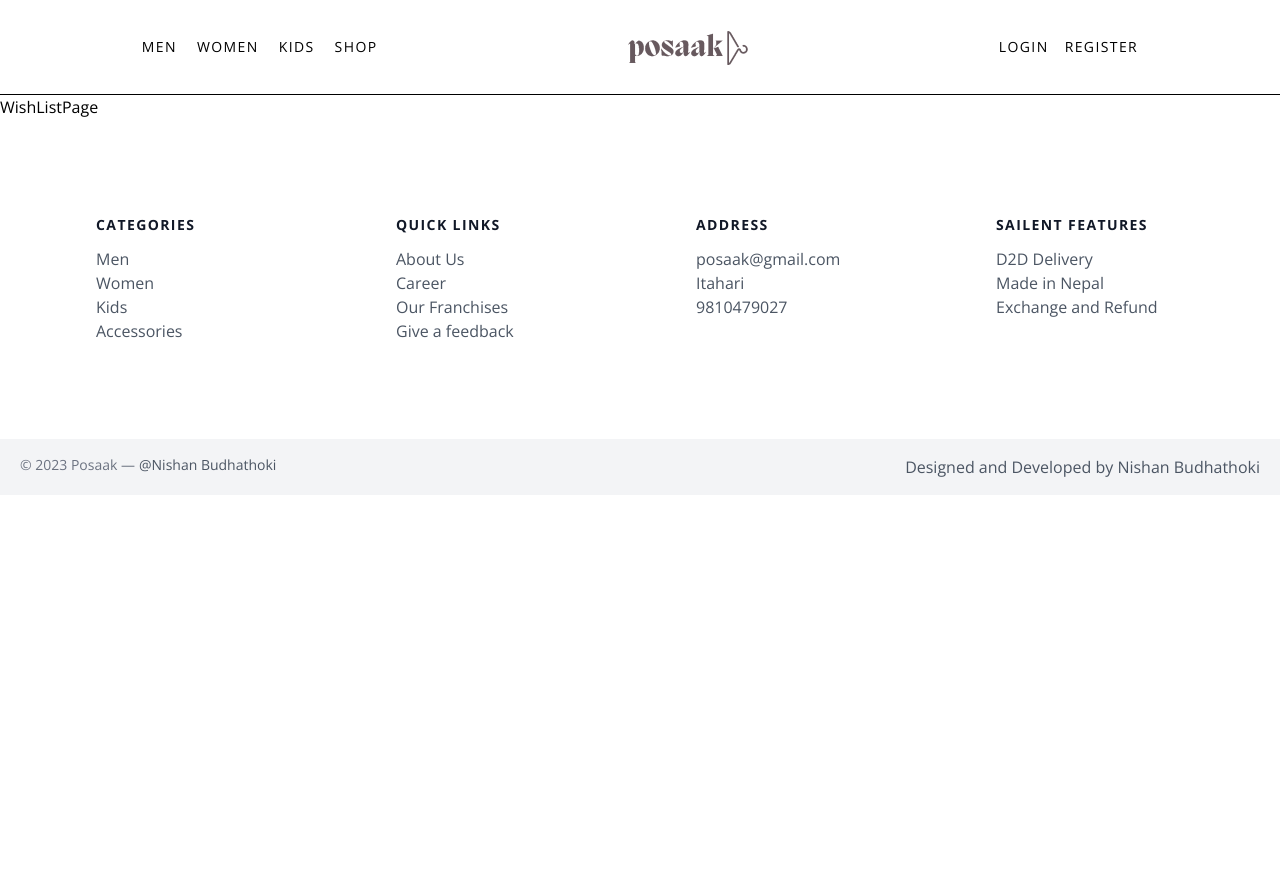
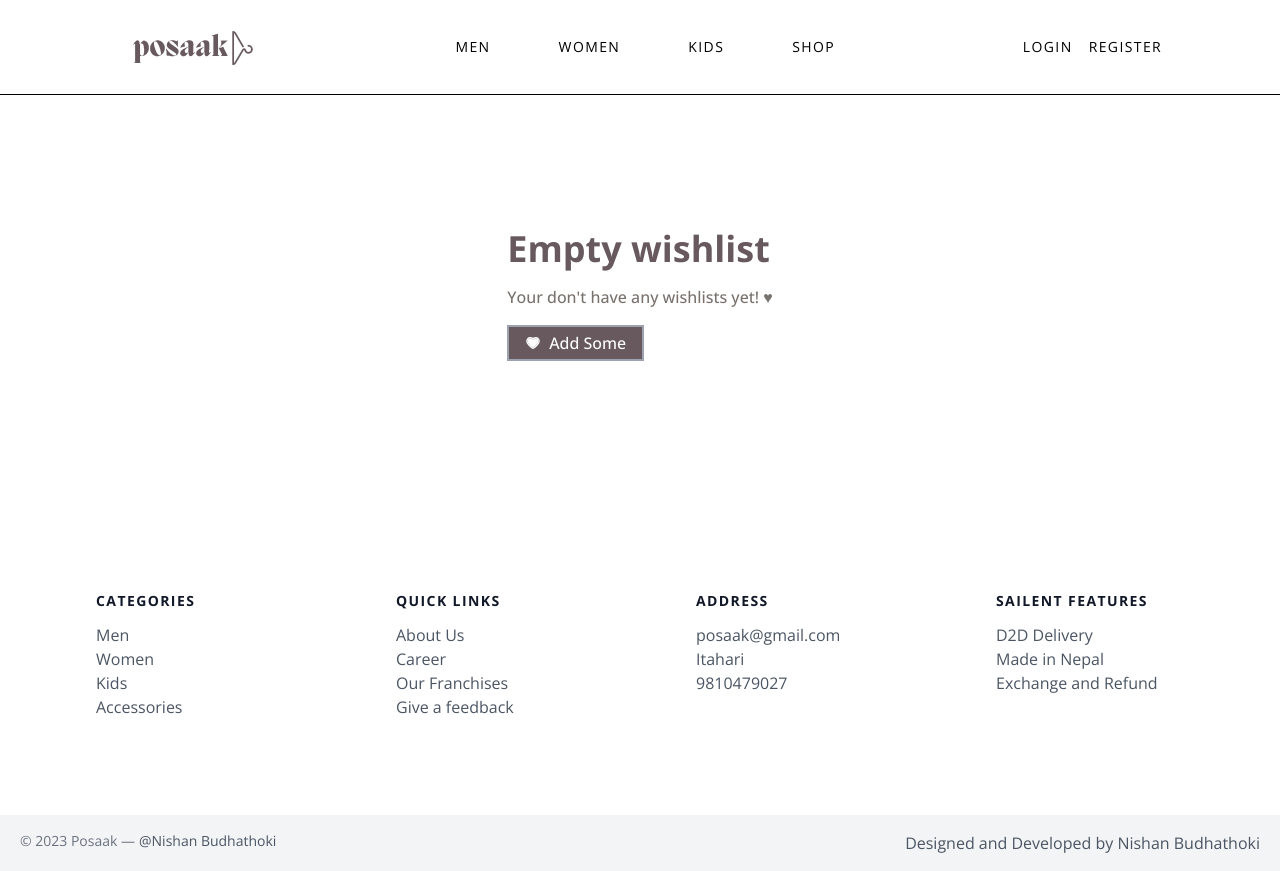
Before and after one commit to nishanbudhathoki2266/posaak, a Next.js app in the folder client/: page /wishlist in a window 1280 px wide. Before the commit the page ends 800 px from the top, so only its background shows below. Built offline with nearby package versions, Linux system fonts and the light colour scheme.

Commit message:
Tested and dispatched the wishList store

```diff
--- a/client/src/components/Navigation.jsx
+++ b/client/src/components/Navigation.jsx
@@ -24,7 +24,15 @@ function Navigation() {
   return (
     <header className="text-black-600 py-10 px-6 md:py-6 border-b-[1px] border-b-black ">
       <div className="container mx-auto flex flex-wrap justify-around items-center gap-8 md:gap-0">
-        <nav className="flex flex-wrap items-center text-sm">
+        <Link href="/" className="hidden md:block">
+          <Image
+            src="/logo.png"
+            alt="Logo of Posaak"
+            width={150}
+            height={150}
+          />
+        </Link>
+        <nav className="flex flex-wrap items-center text-sm md:gap-12">
           <Link
             href="/"
             className={`mr-5 hover:text-gray-900 tracking-widest uppercase cursor-pointer`}
@@ -52,14 +60,6 @@ function Navigation() {
             Shop
           </Link>
         </nav>
-        <Link href="/" className="hidden md:block">
-          <Image
-            src="/logo.png"
-            alt="Logo of Posaak"
-            width={150}
-            height={150}
-          />
-        </Link>
 
         <div className="flex flex-row items-center justify-center gap-4 text-sm">
           {isLoggedIn || (
--- a/client/src/components/ProductCard.jsx
+++ b/client/src/components/ProductCard.jsx
@@ -1,8 +1,29 @@
 import Image from "next/image";
 import Link from "next/link";
 import Button from "./Button";
-import { AiFillHeart } from "react-icons/ai";
+import { AiFillHeart, AiOutlineHeart } from "react-icons/ai";
+import { useDispatch, useSelector } from "react-redux";
+import {
+  addToWishList,
+  getWishList,
+} from "@/redux/reducerSlices/wishListSlice";
+import { toast } from "react-hot-toast";
 function ProductCard({ product }) {
+  const dispatch = useDispatch();
+  const wishList = useSelector(getWishList);
+
+  function handleAddToWishList() {
+    const newProduct = {
+      id: product._id,
+      name: product.name,
+      price: product.price,
+      image: product.image,
+    };
+
+    dispatch(addToWishList(newProduct));
+    toast.success("Successfully added to wishlist.");
+  }
+
   return (
     <div className="lg:w-1/4 md:w-1/2 p-4 w-fullflex flex-col items-center">
       <div className="max-h-80 max-w-sm md:w-auto rounded overflow-hidden">
@@ -24,12 +45,12 @@ function ProductCard({ product }) {
         </h2>
         <p className="mt-1">
           <span className="mr-1">
-            {product.priceDiscount > 0 && <del>${product.price}</del>}
+            {product.priceDiscount > 0 && (
+              <del>${product.price + product.priceDiscount}</del>
+            )}
           </span>
-          $
-          {product.priceDiscount
-            ? product.price - product.priceDiscount
-            : product.price}
+          Rs.
+          {product.price}
         </p>
         <div className="flex items-center justify-between mt-2">
           <Link
@@ -39,7 +60,10 @@ function ProductCard({ product }) {
             View &rarr;
           </Link>
           {/* Add to wishlist */}
-          <AiFillHeart className={`text-red-600 text-3xl cursor-pointer`} />
+          <AiOutlineHeart
+            className={`text-red-600 text-3xl cursor-pointer`}
+            onClick={handleAddToWishList}
+          />
         </div>
       </div>
     </div>
--- /dev/null
+++ b/client/src/components/WishListCard.jsx
@@ -0,0 +1,15 @@
+import Image from "next/image";
+import React from "react";
+
+function WishListCard({ product }) {
+  console.log(product);
+  return (
+    <div className="w-full border">
+      <div>
+        {product.name} - {product.price}
+      </div>
+    </div>
+  );
+}
+
+export default WishListCard;
--- a/client/src/pages/wishlist/index.js
+++ b/client/src/pages/wishlist/index.js
@@ -1,7 +1,47 @@
+import Heading from "@/components/Heading";
+import ProtectedPage from "@/components/ProtectedPage";
+import WishListCard from "@/components/WishListCard";
+import { getWishList } from "@/redux/reducerSlices/wishListSlice";
+import Link from "next/link";
 import React from "react";
+import { AiTwotoneHeart } from "react-icons/ai";
+import { useSelector } from "react-redux";
 
 function WishListPage() {
-  return <div>WishListPage</div>;
+  const wishList = useSelector(getWishList);
+
+  if (!wishList.length > 0)
+    return (
+      <div className="h-[50vh] flex items-center justify-center">
+        <div className="flex-col justify-center space-y-4 text-left px-6">
+          <div className="text-4xl font-bold text-[#67595E]">
+            Empty wishlist
+          </div>
+          <div className="text-stone-500 font-medium">
+            Your don't have any wishlists yet! ♥
+          </div>
+          <div className="flex space-x-4 items-center justify-start">
+            <Link href="/products">
+              <div className="bg-[#67595E] flex gap-2 items-center px-4 py-1 text-white font-medium border-2 border-gray-400 hover:scale-105 cursor-pointer">
+                <AiTwotoneHeart /> Add Some
+              </div>
+            </Link>
+          </div>
+        </div>
+      </div>
+    );
+  return (
+    <ProtectedPage url="wishlist">
+      <Heading position="center" className="mt-8">
+        Your Wishlist
+        <div className="mt-16 max-w-[1440px] mx-auto px-4 grid lg:grid-cols-4 md:grid-cols-3 sm:grid-cols-2 grid-cols-1 sm:gap-4 gap-14">
+          {wishList.map((product) => (
+            <WishListCard key={product.id} product={product} />
+          ))}
+        </div>
+      </Heading>
+    </ProtectedPage>
+  );
 }
 
 export default WishListPage;
--- a/client/src/redux/reducerSlices/wishListSlice.js
+++ b/client/src/redux/reducerSlices/wishListSlice.js
@@ -10,16 +10,16 @@ const wishListSlice = createSlice({
   reducers: {
     addToWishList(state, action) {
       // payload = {new product item}
-      state.cart.push(action.payload);
+      state.wishList.push(action.payload);
     },
     deleteFromWishList(state, action) {
       // payload = product._id
-      state.cart = state.cart.filter(
+      state.wishList = state.wishList.filter(
         (product) => product.id !== action.payload.id
       );
     },
     clearWishList(state) {
-      state.cart = [];
+      state.wishList = [];
     },
   },
 });
```
